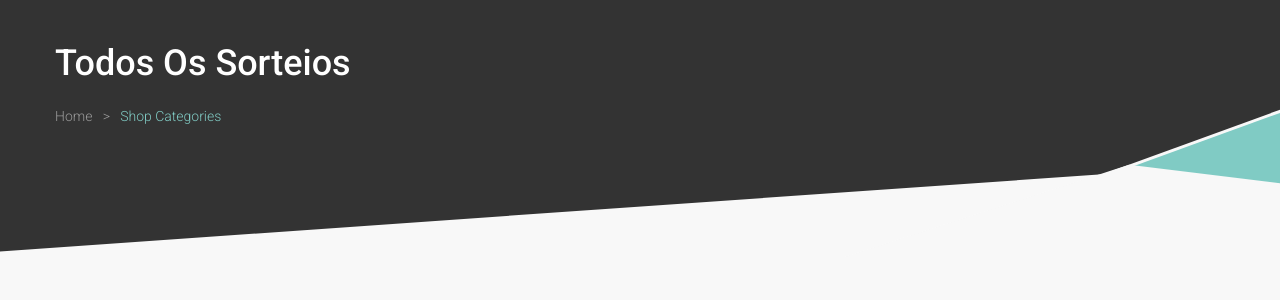
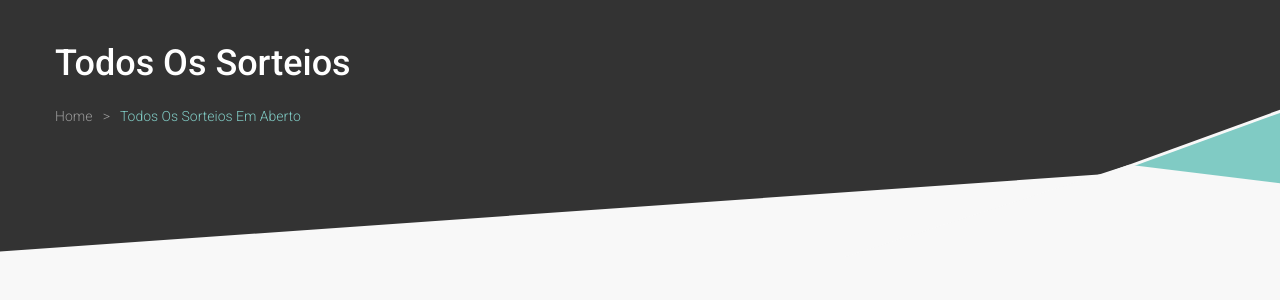
Before and after one commit to batista1/Sorteiosocial, a PHP site: page /sorteiosocial/sorteios.php in a window 1280 px wide. Shown: the part 200-500 px from the top of the page. Run offline with PHP 8.4, Linux system fonts and the light colour scheme; some libraries are stand-ins or nearby versions; some web fonts are replaced.

Commit message:
site update

```diff
--- a/sorteios.php
+++ b/sorteios.php
@@ -83,7 +83,7 @@
                             <span>&nbsp;&nbsp;>&nbsp;&nbsp;</span>
                             <span itemtype="http://data-vocabulary.org/Breadcrumb" itemscope="">
                                 <a itemprop="url" class="current-page">
-                                    <span itemprop="title">Shop categories</span>
+                                    <span itemprop="title">Todos os sorteios em aberto</span>
                                 </a>
                             </span>
                         </div>
```
